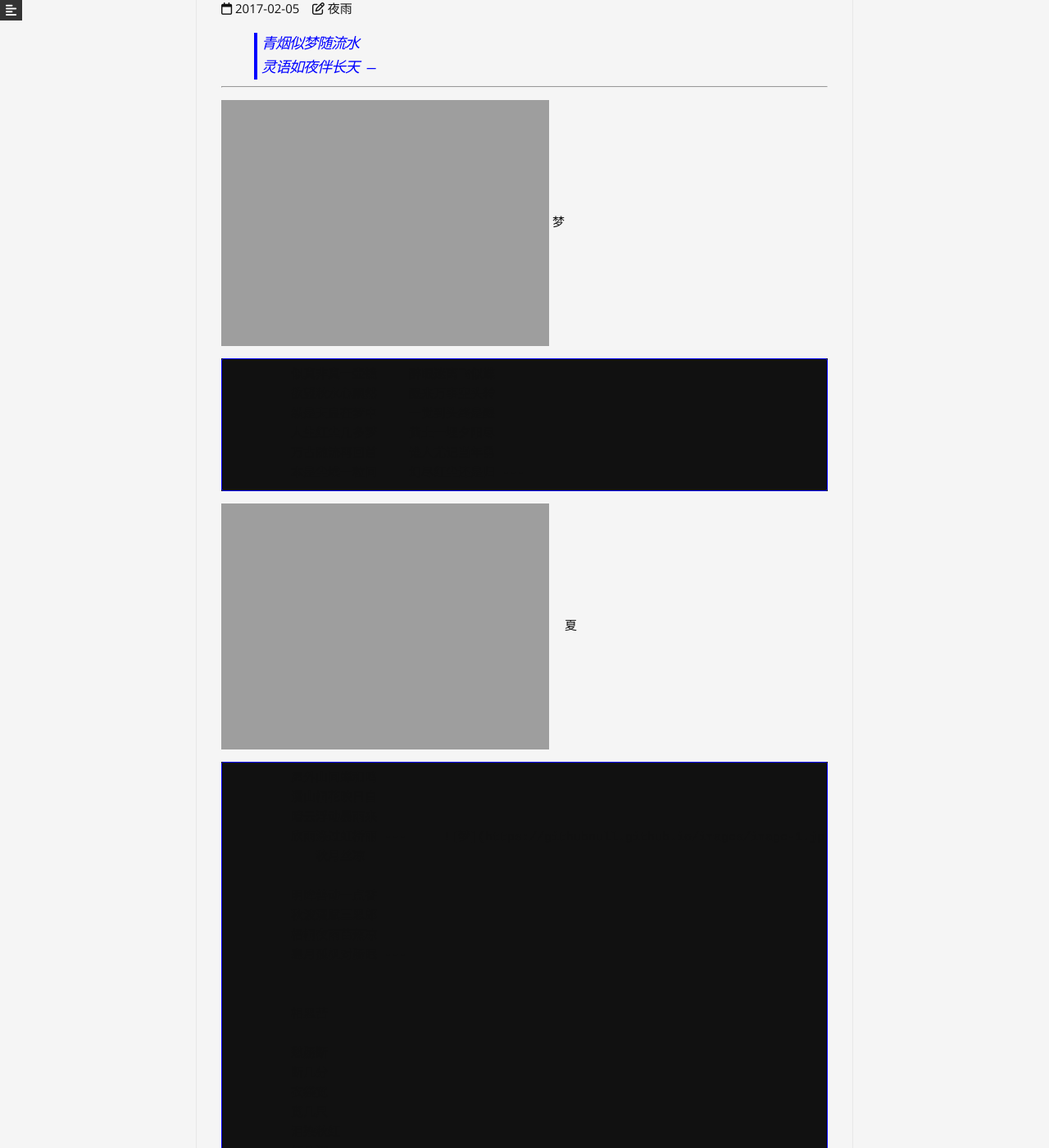
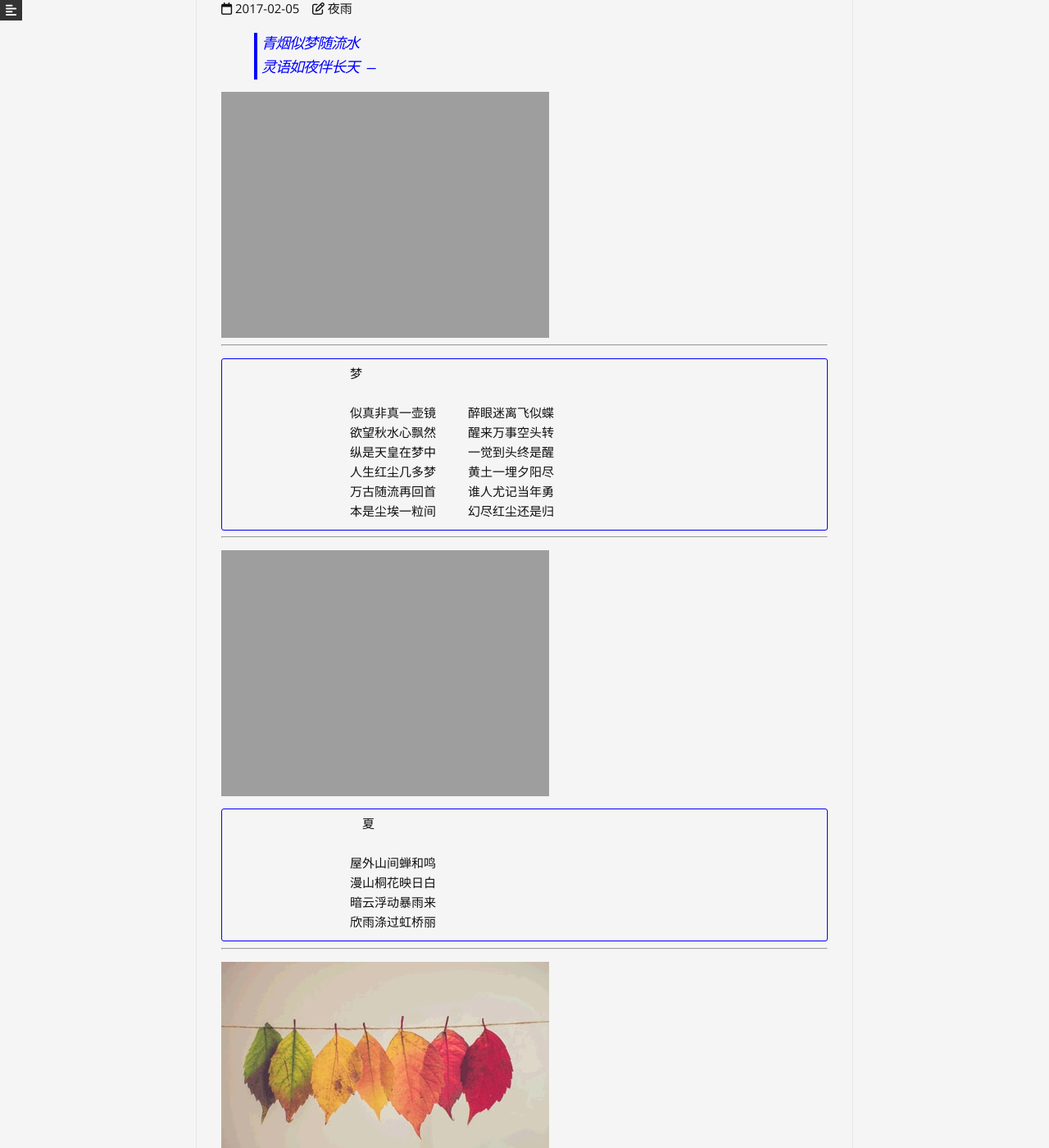
Before and after one commit to GitHubNull/GitHubNull.github.io, a Jekyll site: the page built from _posts/2017-02-05-烟语.markdown, in a window 1280 px wide and 1400 px high, scrolled down 797 px. Shown: the whole window at 82% size. Built offline with Jekyll 4.4.1, drawn with Linux system fonts in a browser that asks for light colours; nearby versions of some CDN libraries; some of the changed text lies outside the part shown.

Commit message:
Update 2017-02-05-烟语.markdown

```diff
--- a/_posts/2017-02-05-烟语.markdown
+++ b/_posts/2017-02-05-烟语.markdown
@@ -13,9 +13,11 @@ author: 夜雨
 >灵语如夜伴长天
 ---
 
+![梦]({{site.url}}/images/timg.jpeg)
 
 ---
-![梦]({{site.url}}/images/timg.jpeg)
+
+<pre>
 		梦
 
 		似真非真一壶镜	醉眼迷离飞似蝶
@@ -24,26 +26,30 @@ author: 夜雨
 		人生红尘几多梦	黄土一埋夕阳尽
 		万古随流再回首	谁人尤记当年勇
 		本是尘埃一粒间	幻尽红尘还是归
+</pre>
+
 ---
 
 ![梦]({{site.url}}/images/timg-２.jpeg)
+
+<pre>
 		　夏
 
 		屋外山间蝉和鸣
 		漫山桐花映日白
 		暗云浮动暴雨来
 		欣雨涤过虹桥丽
----
-![梦]({{site.url}}/images/image-1.jpg)
-		　　秋月丝凉
+</pre>
 
-		明眸善动一点香
-		秋波漫赋三思郎
-		梧桐夜雨芭蕉凉
-		寒月孤枫对肠眠
 ---
 
+![梦]({{site.url}}/images/image-1.jpg)
 
+
+
+---
+
+<pre>
 		相思苦
 
 		愁肠断
@@ -53,8 +59,11 @@ author: 夜雨
 		泪染秋红
 		红几深
 		相思如树为冬染白头
+</pre>
+
 ---
 
+<pre>
 
 		梦-花
 
@@ -62,17 +71,22 @@ author: 夜雨
 		桃花灼目蜂蝶驻
 		露湿秋色草木枯
 		玉颜消殒香如故
+</pre>
+
 ---
 
-
+<pre>
 		冬梅
 
 		暮雪纷飞雀时鸣
 		梨花散尽天地白
 		雄峰高出一枝梅
 		迎寒挺骨吐香来
+</pre>
+
 ---
 
+<pre>
 
 		梦中情人
 
@@ -80,6 +94,8 @@ author: 夜雨
 		香唇雪亮千种情
 		绿云风飞万般姿
 		却是少年梦中人
+</pre>
+
 ---
 
 
@@ -91,33 +107,40 @@ author: 夜雨
 		念伊人独念
 ---
 
+<pre>
 		红尘酒
 
 		红尘烈酒几度浓
 		把酒欲问天上人
 		月影不动无语咽
 		独对暗宇饮天明
+</pre>
+
 ---
 
-
-
+<pre>
 		晨别
 
 		故城老街半江灯
 		车鸣人闹两岸城
 		又是一晨雾锁尘
 		孤影过桥离故人
+</pre>
+
 ---
 
-
+<pre>
 		若离
 
 		一纸江南泪
 		随风滴入夜
 		明朝若想离
 		必有葬花耶
+</pre>
+
 ---
 
+<pre>
 		几
 
 		几处亭台几处花
@@ -128,36 +151,44 @@ author: 夜雨
 		几多离别几多聚
 		几多无奈几多愁
 		几多流水几多秋
+</pre>
+
 ---
 
-
+<pre>
 		梨花雨
 
 		梨花带雨晚来急
 		化作仙子随风意
 		怎奈空短如过隙
 		一入尘土谁人祭
+</pre>
+
 ---
 
-
-
+<pre>
 		兄弟情
 
 		几杯浊酒千丈情
 		只言片语万海谊
 		他日他乡幸相遇
 		望君点头遥招呼
+</pre>
+
 ---
 
-
+<pre>
 		尧山一日行
 
 		十里八弯尧山路
 		百鸟千乐两傍树
 		空有机鸣细雨抚
 		一骑单车向秀处
+</pre>
+
 ---
 
+<pre>
 
 		江南烟雨
 
@@ -165,45 +196,55 @@ author: 夜雨
 		天地蒙一隅
 		江南处处洼
 		何处伊人郁
+</pre>
+
 ---
 
-
+<pre>
 		花语
 
 		雨停百花萧
 		雷歇几莺啼
 		花败泪人干
 		莺啼思花语
+</pre>
+
 ---
 
-
+<pre>
 		有聚友善
 
 		粗茶淡饭千杯酒
 		清汤小菜几桌人
 		天南地北相聚时
 		往事今时涌心头
+</pre>
+
 ---
 
-
+<pre>
 		月下灯火
 
 		花潭柔风弄月影
 		芯中萤火嗅蝶香
 		寒露一点冲身湿
 		不怕病缠照灯享
+</pre>
+
 ---
 
-
+<pre>
 		早发云山间
 
 		红日起东方
 		白月降西山
 		云海滚山间
 		莺语伴两傍
+</pre>
+
 ---
 
-
+<pre>
 		何时归去
 
 		几数重阳几树花
@@ -212,40 +253,50 @@ author: 夜雨
 		围尽屋前归去路
 		家中乱鼠狂复狂
 		捣遍室内所有物
+</pre>
+
 ---
 
-
+<pre>
 		秋叶殇
 
 		梧桐树叶芭蕉雨
 		清帐通窗红叶吁
 		寒蝉湿莺喧暖语
 		不知何处秀丽去
+</pre>
+
 ---
 
-
+<pre>
 		修身
 
 		阅尽百书存诗意
 		走遍天下炼吾身
 		腹中有诗苦亦娱
 		身强力壮忧也乐
+</pre>
+
 ---
 
-
+<pre>
 		相思湖风
 
 		风扫平湖万马冲
 		掠过耳旁作鼓声
 		小者相思风波起
 		大者相思天心窜
+</pre>
+
 ---
 
-
+<pre>
 		错弄
 
 		艳阳起心意落
 		清风扫平湖瘦
 		柳枝不解风情
 		只道风意错付
+</pre>
+
 ---
```
